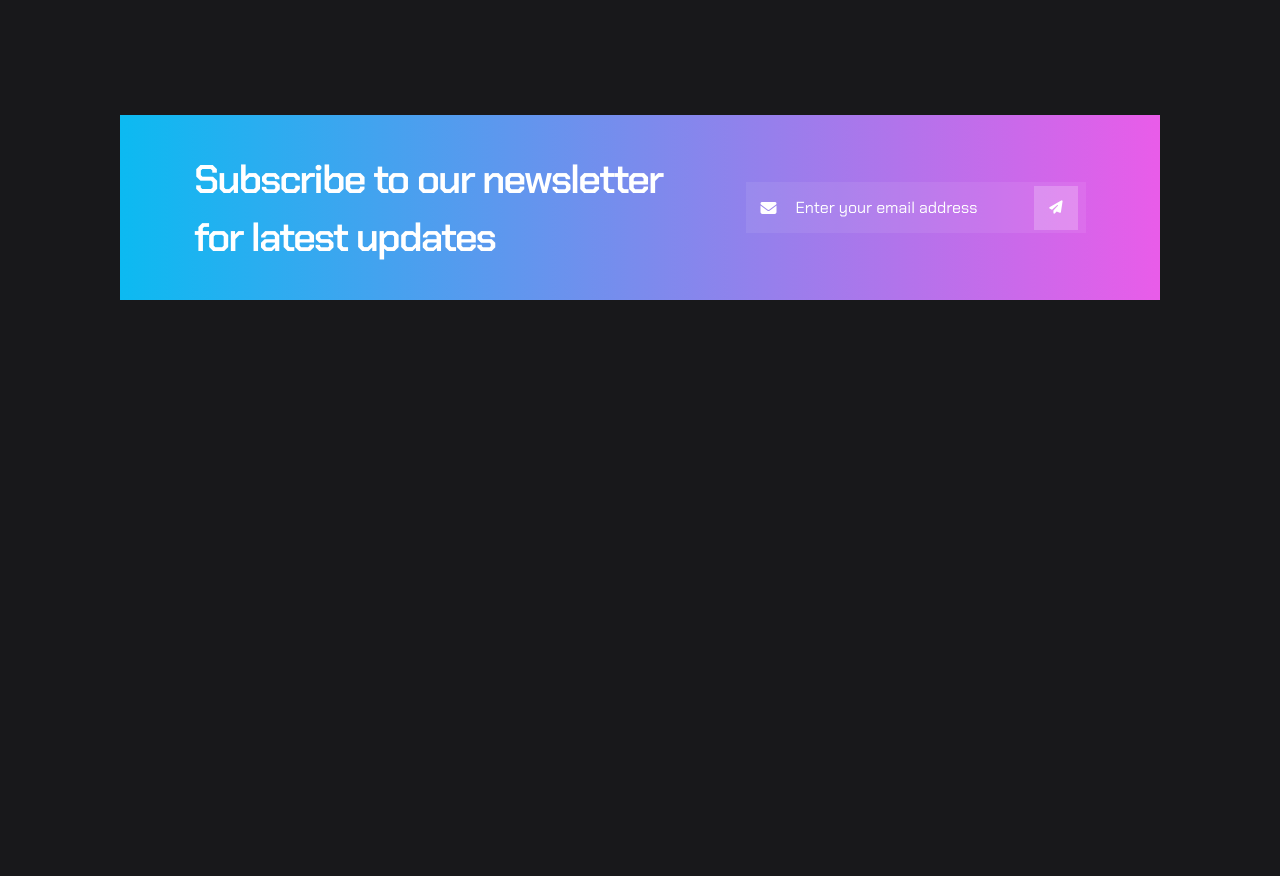
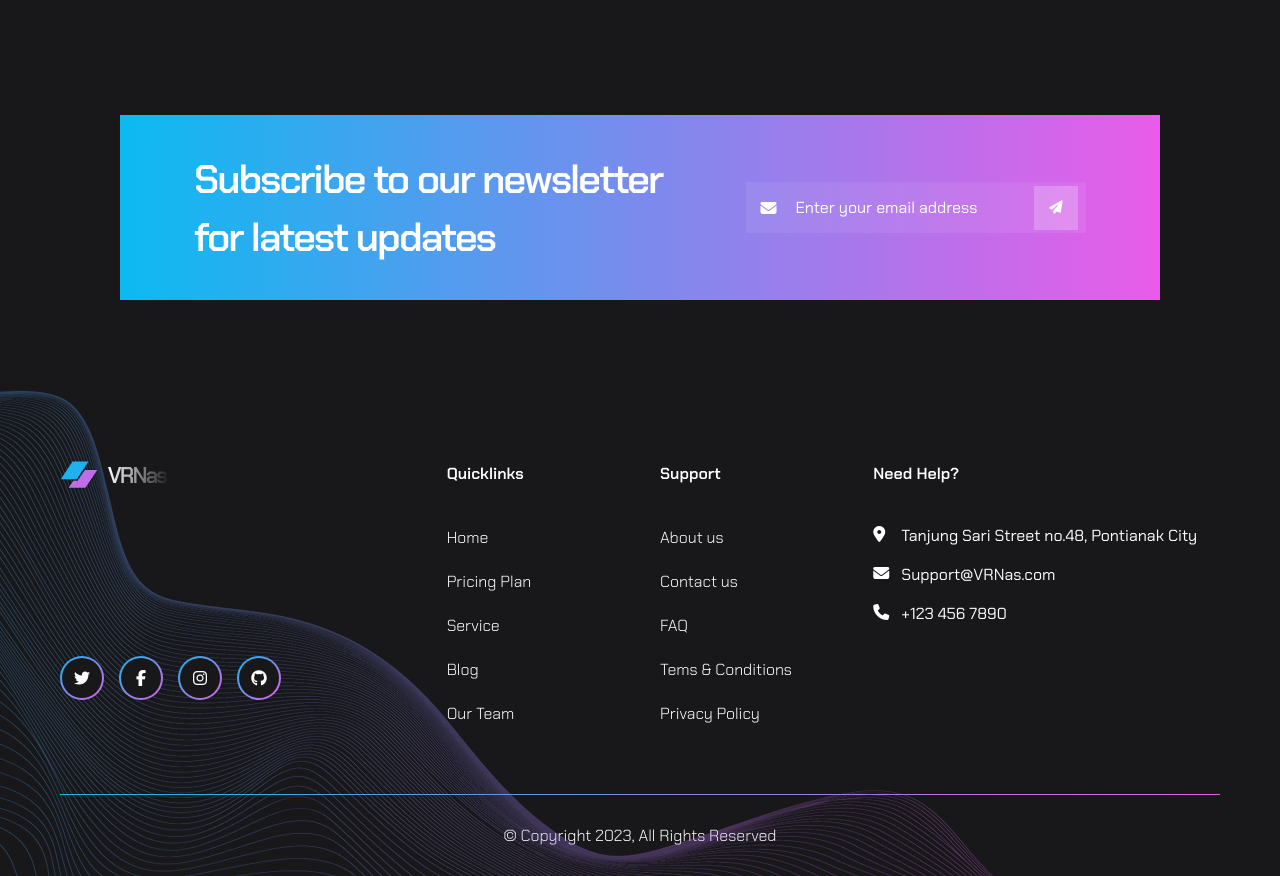
Before and after one commit to muzilyag/web-lr3, a plain HTML site: page index.html in a window 1280 px wide. Shown: the part 8191-9067 px from the top of the page. Before the commit the page ends 8491 px from the top, so only its background shows below. Drawn offline with Linux system fonts and the light colour scheme; files whose address does not match are found by name.

Commit message:
feat(footer): add footer

```diff
--- a/index.html
+++ b/index.html
@@ -16,6 +16,7 @@
 
 <body>
     <img class="background-img" src="images/header/background-img.png"/>
+    <img class="background-img-footer" src="images/footer/background.png"/>
     <header class="header">
         <div class="header__container">
             <div class="header__brand">
@@ -528,5 +529,77 @@
             </div>
         </section>
     </main>
+
+    <footer class="footer">
+    <div class="footer__container">
+        <div class="footer__content">
+            <!-- Первая колонка - Логотип и соцсети -->
+            <div class="footer__column">
+                <div class="footer__logo">
+                    <img class="header__logo" src="images/header/logo.svg" alt="Logo"/>
+                    <img class="header__name" src="images/header/vrnas.svg" alt="VRNas"/>
+                </div>
+                <div class="footer__media-links">
+                    <a href="#" class="footer__media-link">
+                        <i class="fab fa-twitter"></i>
+                    </a>
+                    <a href="#" class="footer__media-link">
+                        <i class="fab fa-facebook-f"></i>
+                    </a>
+                    <a href="#" class="footer__media-link">
+                        <i class="fab fa-instagram"></i>
+                    </a>
+                    <a href="#" class="footer__media-link">
+                        <i class="fab fa-github"></i>
+                    </a>
+                </div>
+            </div>
+
+            <div class="footer__column">
+                <h3 class="footer__title">Quicklinks</h3>
+                <ul class="footer__links">
+                    <li><a href="#">Home</a></li>
+                    <li><a href="#">Pricing Plan</a></li>
+                    <li><a href="#">Service</a></li>
+                    <li><a href="#">Blog</a></li>
+                    <li><a href="#">Our Team</a></li>
+                </ul>
+            </div>
+
+            <div class="footer__column">
+                <h3 class="footer__title">Support</h3>
+                <ul class="footer__links">
+                    <li><a href="#">About us</a></li>
+                    <li><a href="#">Contact us</a></li>
+                    <li><a href="#">FAQ</a></li>
+                    <li><a href="#">Tems & Conditions</a></li>
+                    <li><a href="#">Privacy Policy</a></li>
+                </ul>
+            </div>
+
+            <div class="footer__column">
+                <h3 class="footer__title">Need Help?</h3>
+                <div class="footer__contact">
+                    <div class="footer__contact-item">
+                        <i class="fas fa-map-marker-alt"></i>
+                        <span>Tanjung Sari Street no.48, Pontianak City</span>
+                    </div>
+                    <div class="footer__contact-item">
+                        <i class="fas fa-envelope"></i>
+                        <span>Support@VRNas.com</span>
+                    </div>
+                    <div class="footer__contact-item">
+                        <i class="fas fa-phone"></i>
+                        <span>+123 456 7890</span>
+                    </div>
+                </div>
+            </div>
+        </div>
+
+        <div class="footer__copyright">
+            © Copyright 2023, All Rights Reserved
+        </div>
+    </div>
+</footer>
 </body>
 </html>
--- a/styles.css
+++ b/styles.css
@@ -18,6 +18,10 @@
 
 body, html {
     background-color: var(--background-color);
+}
+
+body {
+    position: relative;
 }
 
 /*! header start !*/
@@ -1197,3 +1201,164 @@ body, html {
 }
 
 /*! main end*/
+
+/* ! footer start ! */
+
+.background-img-footer {
+    position: absolute;
+    bottom: 0;
+    left: 0;
+    pointer-events: none;
+}
+
+.footer {
+    color: white;
+    padding: 60px 0 30px;
+    margin-top: 100px;
+}
+
+.footer__container {
+    max-width: 1200px;
+    margin: 0 auto;
+    padding: 0 20px;
+}
+
+.footer__content {
+    display: grid;
+    grid-template-columns: 2fr 1fr 1fr 2fr;
+    gap: 40px;
+    margin-bottom: 50px;
+}
+
+.footer__column {
+    display: flex;
+    flex-direction: column;
+    gap: 16px;
+}
+
+.footer__logo {
+    display: flex;
+    align-items: center;
+    gap: 10px;
+    margin-bottom: 30px;
+    width: 101px;
+    height: 30px;
+}
+
+.footer__logo img {
+    height: 40px;
+}
+
+.footer__media-links {
+    display: flex;
+    gap: 15px;
+    padding: 120px 0 0 0;
+}
+
+.footer__media-link {
+    display: flex;
+    align-items: center;
+    justify-content: center;
+    width: 44px;
+    height: 44px;
+    background: linear-gradient(135deg, var(--gradient-blue-color), var(--gradient-pink-color));
+    border-radius: 50%;
+    padding: 2px;
+    cursor: pointer;
+    color: white;
+    text-decoration: none;
+    transition: all 0.3s ease;
+    position: relative;
+}
+
+.footer__media-link::after {
+    content: '';
+    position: absolute;
+    top: 2px;
+    left: 2px;
+    right: 2px;
+    bottom: 2px;
+    background: #18181B;
+    border-radius: 50%;
+    z-index: 1;
+}
+
+.footer__media-link i {
+    position: relative;
+    z-index: 2;
+}
+
+.footer__media-link:hover::after {
+    background: transparent;
+}
+
+.footer__title {
+    font-size: 1rem;
+    line-height: 28px;
+    font-weight: 600;
+    margin-bottom: 20px;
+    color: white;
+}
+
+.footer__links {
+    list-style: none;
+    font-weight: 300;
+    line-height: 28px;
+    font-size: 1rem;
+    padding: 0;
+    margin: 0;
+}
+
+.footer__links li {
+    margin-bottom: 16px;
+}
+
+.footer__links a {
+    color: white;
+    text-decoration: none;
+    transition: color 0.3s ease;
+}
+
+.footer__links a:hover {
+    background-clip: text;
+    color: transparent;
+	-webkit-background-clip: text;
+	background-clip: text;
+	background-image: linear-gradient(to right, var(--gradient-blue-color) 0, var(--gradient-pink-color) 100%);
+}
+
+.footer__contact {
+    display: flex;
+    flex-direction: column;
+    gap: 15px;
+}
+
+.footer__contact-item {
+    display: flex;
+    align-items: flex-start;
+    gap: 12px;
+    color: white;
+}
+
+.footer__contact-item i {
+    color: white;
+    margin-top: 2px;
+    width: 16px;
+}
+
+.footer__contact-item span {
+    line-height: 1.5;
+}
+
+.footer__copyright {
+    text-align: center;
+    padding-top: 30px;
+    border-top: 1px solid;
+    border-image: linear-gradient(to right, var(--gradient-blue-color), var(--gradient-pink-color));
+    border-image-slice: 1;
+    color: white;
+    font-size: 1rem;
+    font-weight: 300;
+}
+
+/* ! footer end ! */
```
Also changed, not shown: images/footer/background.png (added).
